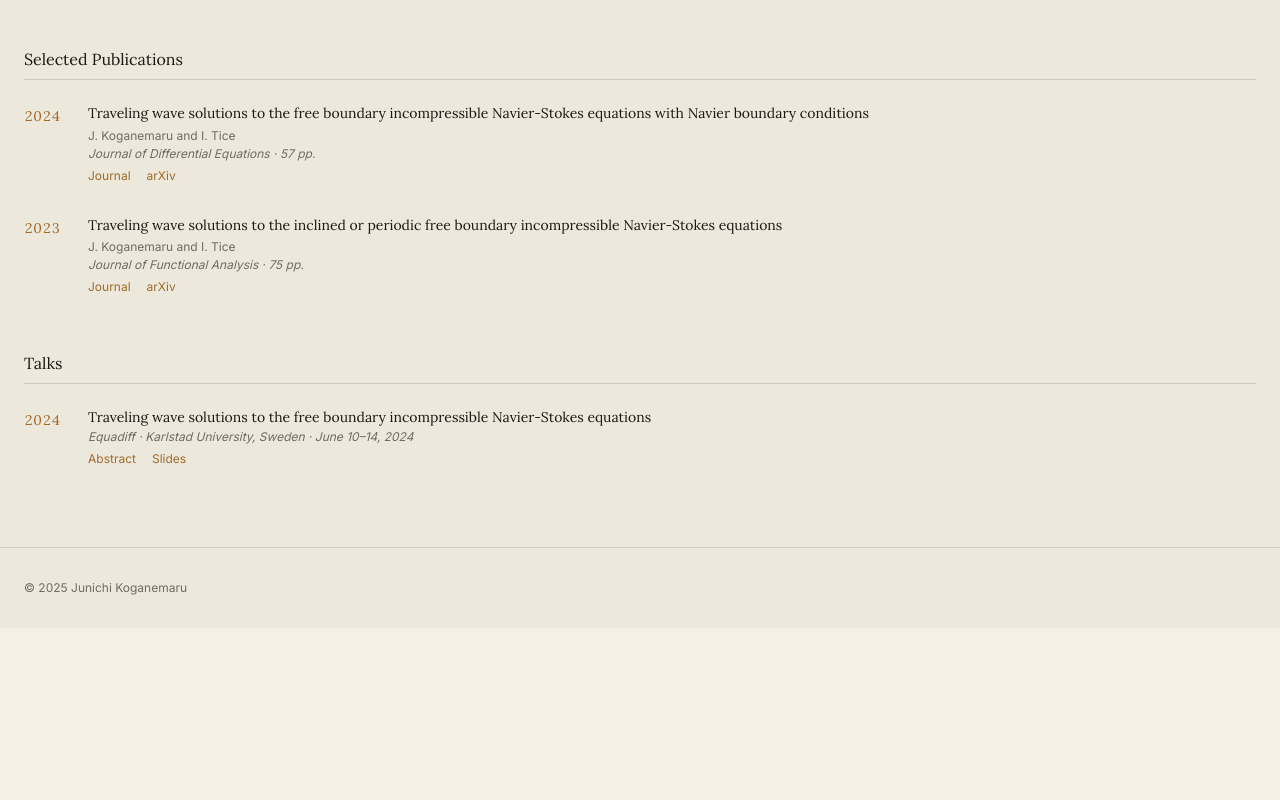
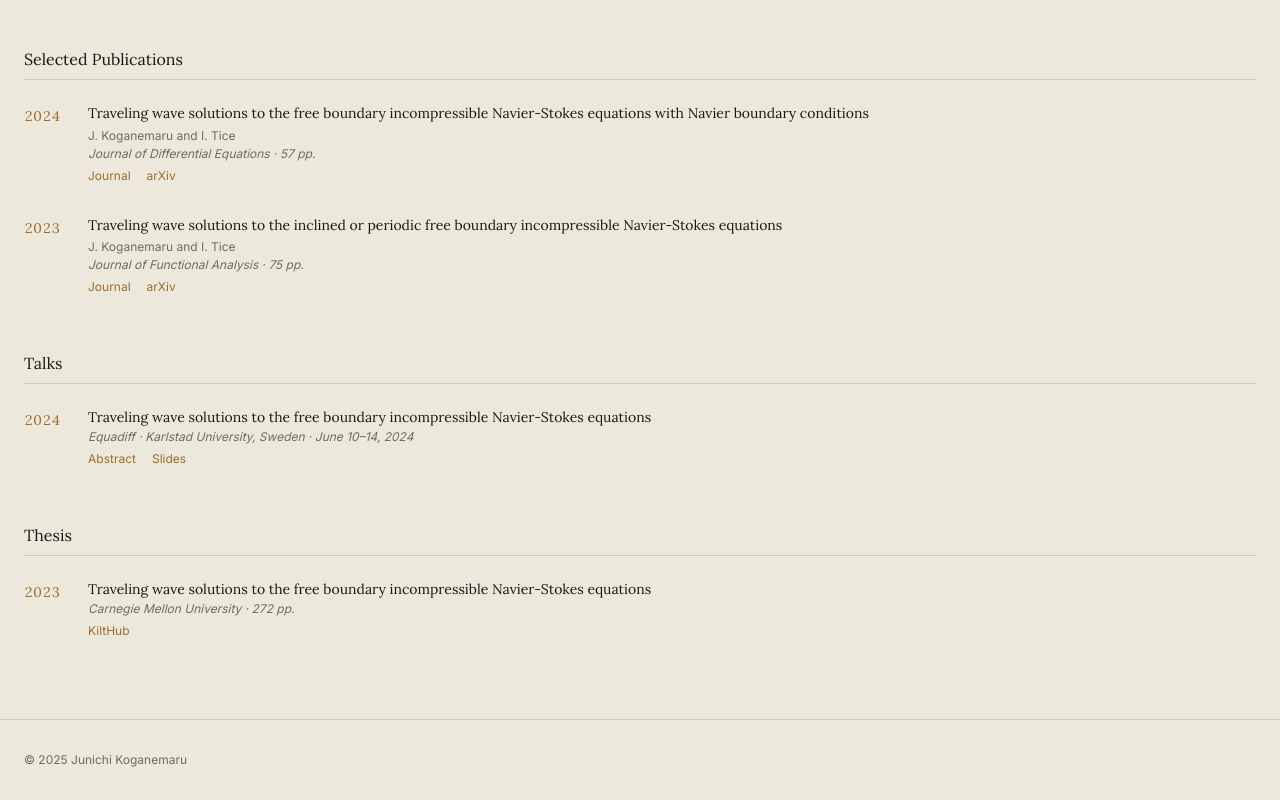
Before and after one commit to jkoganem/jkoganem.github.io, an Astro site: page / in a window 1280 px wide. Shown: the part 1900-2700 px from the top of the page. Before the commit the page ends 2528 px from the top, so only its background shows below. Built offline with nearby package versions, Linux system fonts and the light colour scheme; Astro itself is replaced by a stand-in of ours.

Commit message:
Update Research.astro

```diff
--- a/src/components/Research.astro
+++ b/src/components/Research.astro
@@ -31,6 +31,14 @@ const publications = [
     arxivHref: 'https://arxiv.org/abs/2207.07702',
   },
 ];
+
+const thesis = {
+  title: 'Traveling wave solutions to the free boundary incompressible Navier-Stokes equations',
+  year: '2023',
+  institution: 'Carnegie Mellon University',
+  pages: '272 pp.',
+  href: 'https://kilthub.cmu.edu/articles/thesis/Traveling_wave_solutions_to_the_free_boundary_incompressible_Navier-Stokes_equations/24053892?file=42184224',
+};
 
 const talks = [
   {
@@ -99,7 +107,7 @@ const talks = [
       Talks
     </h3>
 
-    <div class="space-y-8">
+    <div class="space-y-8 mb-14">
       {talks.map(talk => (
         <div class="flex gap-6">
           <span class="font-serif text-amber-accent text-sm w-10 flex-shrink-0 pt-0.5 tabular-nums">
@@ -119,5 +127,26 @@ const talks = [
       ))}
     </div>
 
+    <!-- ── Thesis ── -->
+    <h3 class="font-serif text-base text-cream-100 mb-6 pb-2 border-b border-border">
+      Thesis
+    </h3>
+
+    <div class="space-y-8">
+      <div class="flex gap-6">
+        <span class="font-serif text-amber-accent text-sm w-10 flex-shrink-0 pt-0.5 tabular-nums">
+          {thesis.year}
+        </span>
+        <div>
+          <p class="font-serif text-cream-100 text-sm leading-snug">{thesis.title}</p>
+          <p class="text-cream-400 text-xs mt-0.5 italic">{thesis.institution} &middot; {thesis.pages}</p>
+          <div class="flex gap-4 mt-1.5">
+            <a href={thesis.href} target="_blank" rel="noopener"
+              class="text-xs text-amber-accent hover:underline">KiltHub</a>
+          </div>
+        </div>
+      </div>
+    </div>
+
   </div>
 </section>
```
